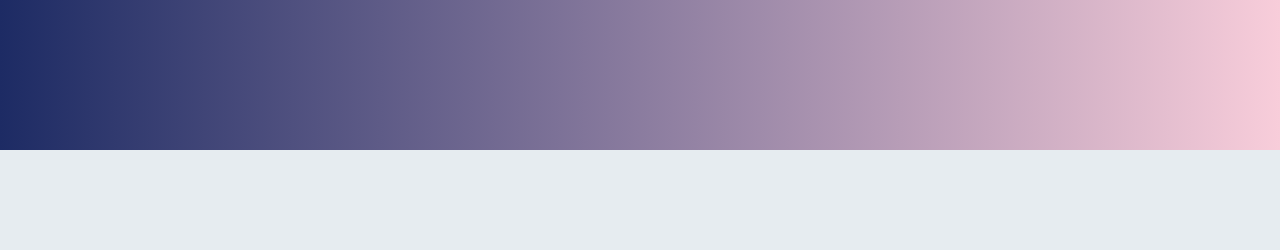
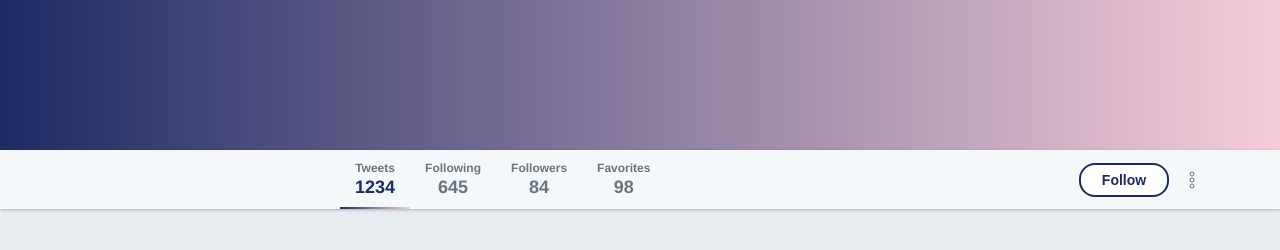
Before and after one commit to WashingtonlGarcia/Flexbox, a plain HTML site: page index.html in a window 1280 px wide. Shown: the part 276-526 px from the top of the page. Drawn offline with Linux system fonts and the light colour scheme.

Commit message:
Barra superior

```diff
--- a/index.html
+++ b/index.html
@@ -31,5 +31,31 @@
     <div class="banner">
       <h1>Twitter RocketSeat</h1>
     </div>
+    <div class="bar">
+      <div class="content">
+        <ul>
+          <li class="active">
+            <span>Tweets</span>
+            <strong>1234</strong>
+          </li>
+          <li>
+            <span>Following</span>
+            <strong>645</strong>
+          </li>
+          <li>
+            <span>Followers</span>
+            <strong>84</strong>
+          </li>
+          <li>
+            <span>Favorites</span>
+            <strong>98</strong>
+          </li>
+        </ul>
+        <div class="actions">
+          <button>Follow</button>
+          <img src="./images/more.svg" alt="More" />
+        </div>
+      </div>
+    </div>
   </body>
 </html>
--- a/style.css
+++ b/style.css
@@ -104,3 +104,84 @@
   justify-content: center;
   color: #fff;
 }
+
+div.bar {
+  height: 59px;
+  background: #f5f8fa;
+  box-shadow: 0 1px 3px rgba(0, 0, 0, 0.25);
+}
+
+div.bar .content {
+  display: flex;
+  justify-content: space-between;
+  align-items: center;
+  padding-left: 285px;
+  height: 100%;
+}
+
+div.bar .content ul {
+  display: flex;
+  list-style: none;
+  height: 100%;
+}
+
+div.bar .content ul li {
+  display: flex;
+  flex-direction: column;
+  align-items: center;
+  justify-content: center;
+  padding: 0 15px;
+  position: relative;
+}
+
+div.bar .content ul li.active::after {
+  content: "";
+  width: 100%;
+  height: 2px;
+  position: absolute;
+  bottom: 0;
+  left: 0;
+  background: linear-gradient(to right, #1d2b64, #f8cdda);
+}
+
+div.bar .content ul li span {
+  color: #667580;
+  font-size: 12px;
+  font-weight: bold;
+}
+
+div.bar .content ul li strong {
+  color: #667580;
+  font-size: 18px;
+  font-weight: bold;
+  margin-top: 2px;
+}
+
+div.bar .content ul li.active strong {
+  color: #1d2b64;
+}
+
+div.bar .content .actions {
+  display: flex;
+}
+
+div.bar .content .actions button {
+  height: 34px;
+  background: #fff;
+  display: flex;
+  align-items: center;
+  justify-content: center;
+  width: 90px;
+  font-weight: bold;
+  font-size: 14px;
+  color: #1d2b64;
+  border: 2px solid #1d2b64;
+  border-radius: 16px;
+
+  margin-right: 20px;
+}
+
+div.bar .content .actions button:hover {
+  background: linear-gradient(to right, #1d2b64, #f8cdda);
+  color: #fff;
+}
```
